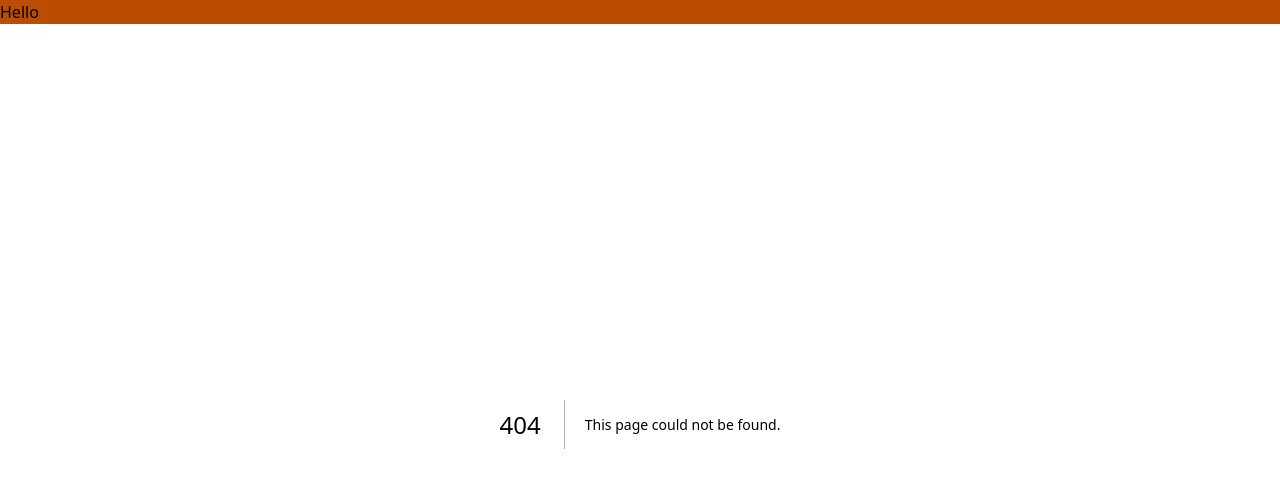
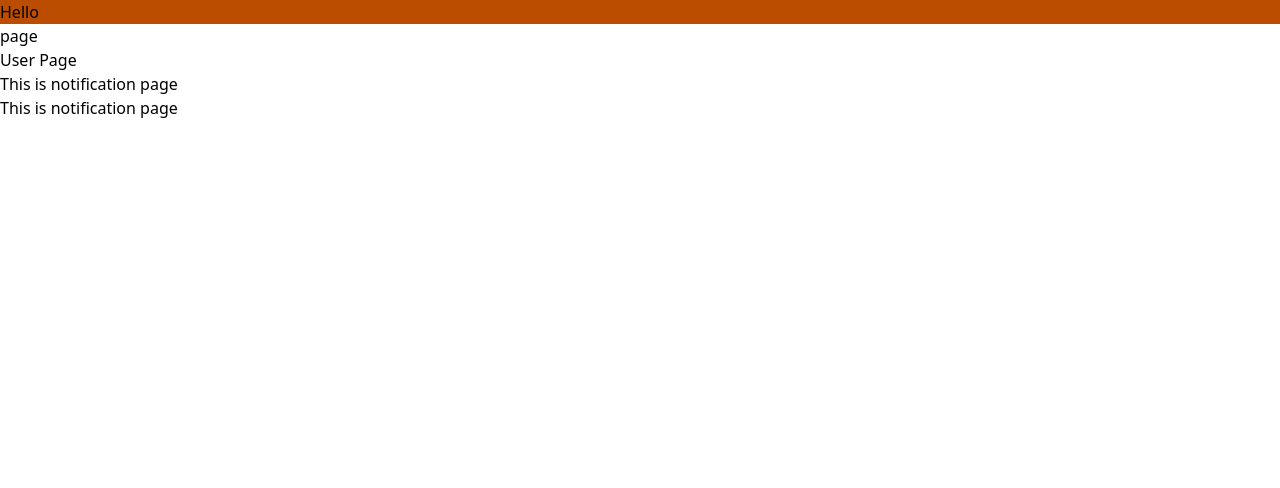
Before and after one commit to Dude6561/AuthenticationRoutex, a Next.js app in the folder nextauth/: page /complex-dashboard in a window 1280 px wide. Before the commit this address had no page. Shown: the top 488 px of the page. Built offline with nearby package versions, Linux system fonts and the light colour scheme.

Commit message:
learnt about parallel routing and implemented in code

```diff
--- /dev/null
+++ b/nextauth/src/app/complex-dashboard/@analytics/page.tsx
@@ -0,0 +1,8 @@
+import React from "react";
+
+const Analytics = () => {
+  return <div>Analytics</div>;
+};
+
+export default Analytics;
+Analytics;
--- /dev/null
+++ b/nextauth/src/app/complex-dashboard/@notification/page.tsx
@@ -0,0 +1,7 @@
+import React from "react";
+
+const Notification = () => {
+  return <div>This is notification page</div>;
+};
+
+export default Notification;
--- /dev/null
+++ b/nextauth/src/app/complex-dashboard/@user/page.tsx
@@ -0,0 +1,7 @@
+import React from "react";
+
+const Users = () => {
+  return <div>User Page</div>;
+};
+
+export default Users;
--- /dev/null
+++ b/nextauth/src/app/complex-dashboard/layout.tsx
@@ -0,0 +1,31 @@
+import React, { Children } from "react";
+import Notification from "./@notification/page";
+import Analytics from "./@analytics/page";
+import Users from "./@user/page";
+
+const layout = ({
+  children,
+  user,
+  notification,
+  analytics,
+}: {
+  children: React.ReactNode;
+  user: React.ReactNode;
+  notification: React.ReactNode;
+  analytics: React.ReactNode;
+}) => {
+  return (
+    <>
+      <div>{children}</div>
+      <div>
+        <div>
+          <div>{user}</div>
+          <div>{notification}</div>
+        </div>
+        <div>{notification}</div>
+      </div>
+    </>
+  );
+};
+
+export default layout;
--- /dev/null
+++ b/nextauth/src/app/complex-dashboard/page.tsx
@@ -0,0 +1,7 @@
+import React from "react";
+
+const page = () => {
+  return <div>page</div>;
+};
+
+export default page;
--- a/nextauth/src/app/fetch/page.tsx
+++ b/nextauth/src/app/fetch/page.tsx
@@ -1,22 +1,22 @@
-import React from "react";
+// import React from "react";
 
-export async function getServerSideProps() {
-  const res = await fetch("https://catfact.ninja/fact");
-  const data = await res.json();
+// export async function getServerSideProps() {
+//   const res = await fetch("https://catfact.ninja/fact");
+//   const data = await res.json();
 
-  return {
-    props: {
-      fact: data.fact,
-    },
-  };
-}
+//   return {
+//     props: {
+//       fact: data.fact,
+//     },
+//   };
+// }
 
-const page = ({ fact }: { fact: string }) => {
-  return (
-    <div>
-      <h1> {fact}</h1>
-    </div>
-  );
-};
+// const page = ({ fact }: { fact: string }) => {
+//   return (
+//     <div>
+//       <h1> {fact}</h1>
+//     </div>
+//   );
+// };
 
-export default page;
+// export default page;
```
